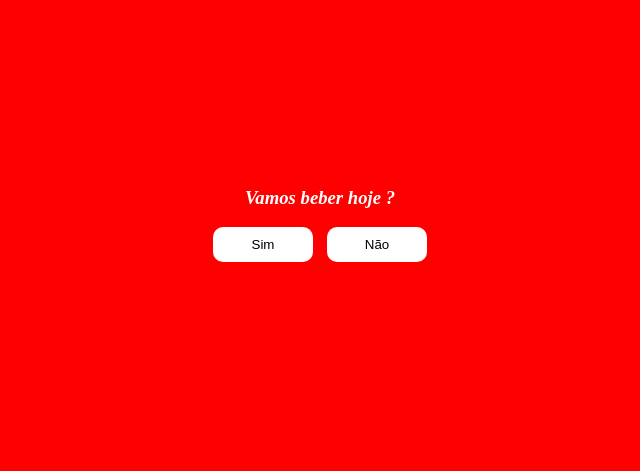
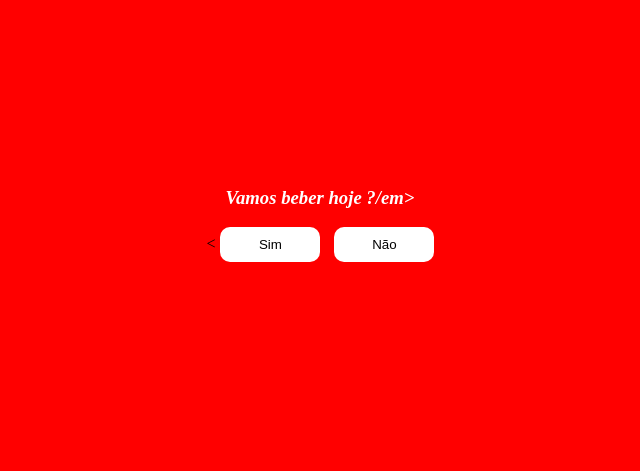
Before and after one commit to mansuetopaiva/Pedido, a plain HTML site: page index.html in a window 1280 px wide. Shown: the part 90-561 px from the top of the page, without its empty margins (328-968 px from the left). Drawn offline with Linux system fonts and the light colour scheme.

Commit message:
correçao

```diff
--- a/index.html
+++ b/index.html
@@ -20,7 +20,7 @@
       "
     >
       <div style="width: 300px; height: 300px; text-align: center">
-        <em><h3 style="font-weight: bold;  color: white;">Vamos beber hoje ?</h3></em>
+        <h3 style="font-weight: bold;  color: white;"><em>Vamos beber hoje ?/em></h3><
         <button
           style="
             margin-right: 10px;
```
